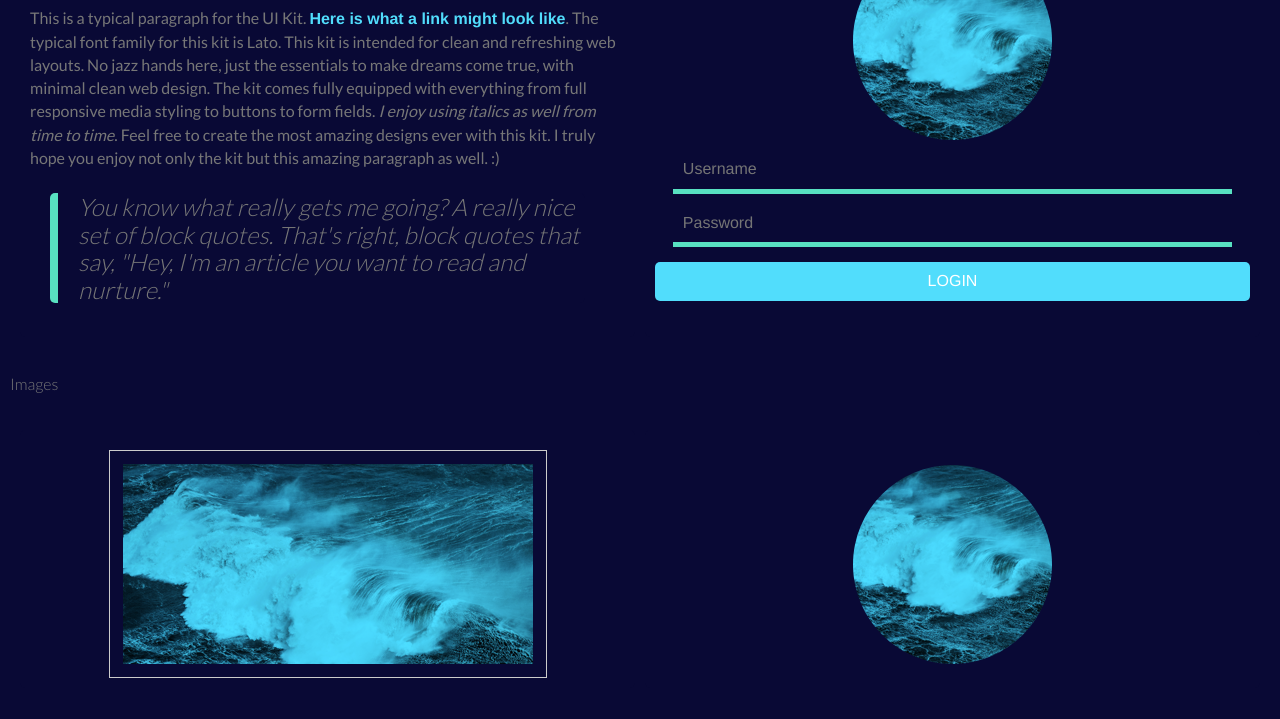
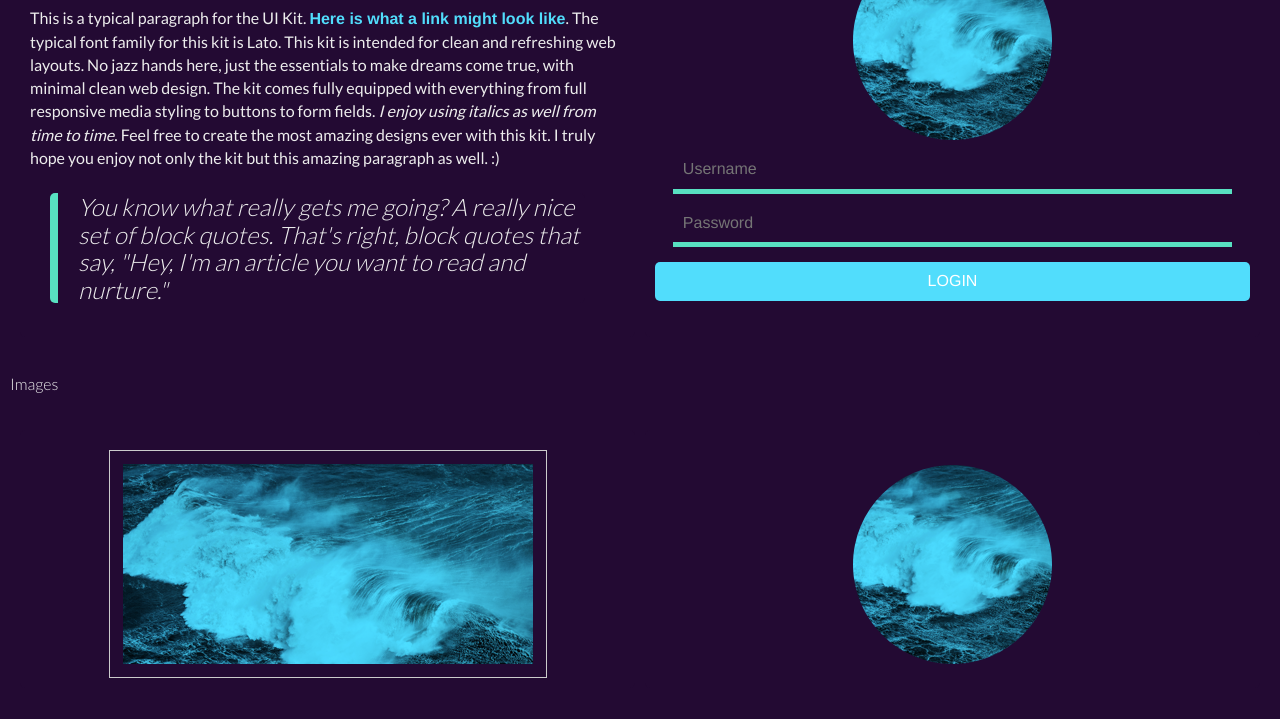
Before and after one commit to Khash90/TechDegree-Project-04, a plain HTML site: page index.html in a window 1280 px wide. Shown: the part 381-1100 px from the top of the page. Drawn offline with Linux system fonts and the light colour scheme.

Commit message:
color got brighter

```diff
--- a/scss/components/_buttons.scss
+++ b/scss/components/_buttons.scss
@@ -19,4 +19,5 @@
 
   }
 
+
 // Buttons background colors in _functions partial
--- a/scss/utilities/_variables.scss
+++ b/scss/utilities/_variables.scss
@@ -14,9 +14,9 @@ $font-weight--bold       : 700;
 $font-weight--ultra-bold : 900;
 
 // Colors
-$body-bg:rgb(9, 9, 53);
+$body-bg:#230A33;
 $color-primary : #58e1c1;
-$color-secondary: #777;
+$color-secondary: #EDEDED;
 $color-main: #fff;
 $color-black: black;
 
```
Also changed, not shown: css/styles.css.
